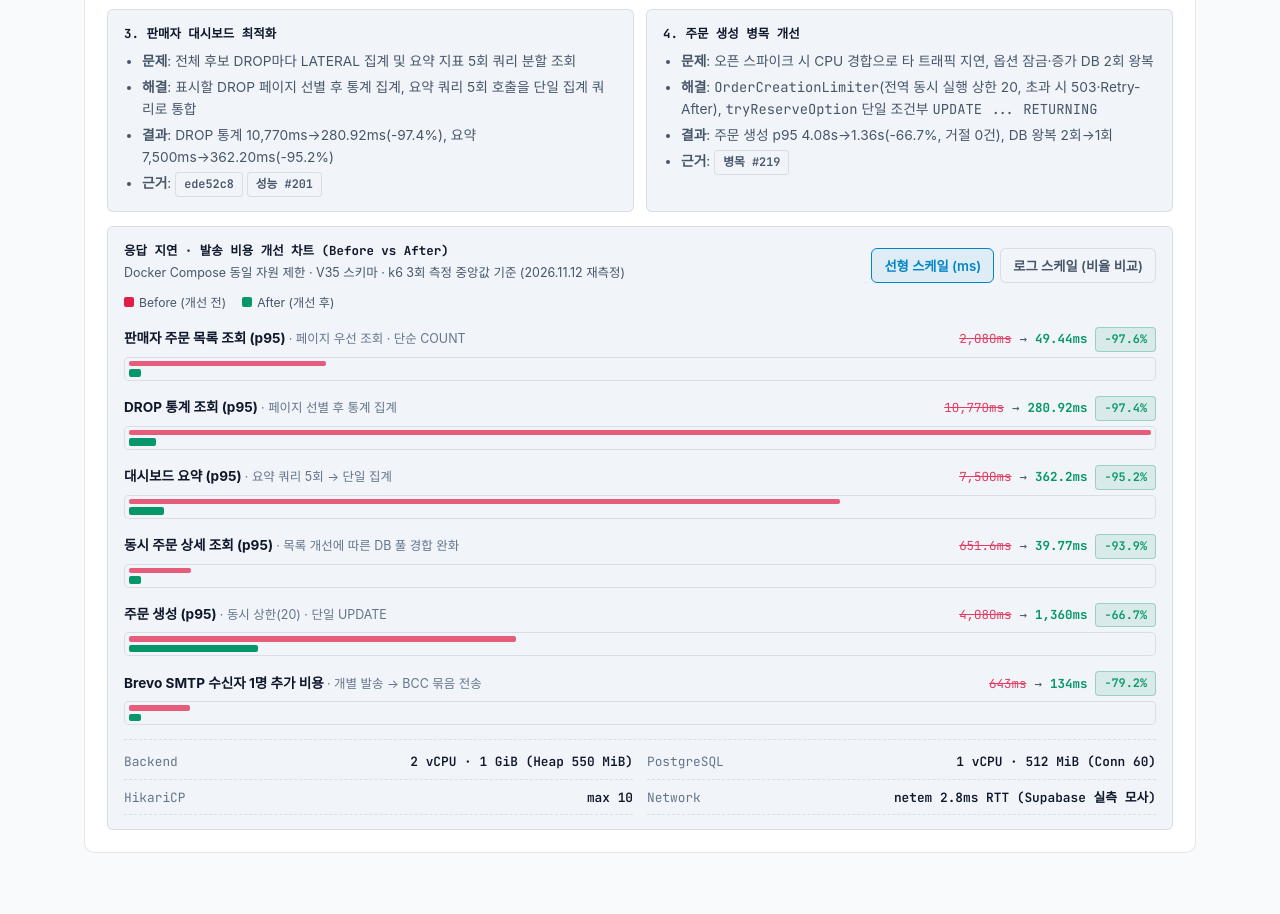
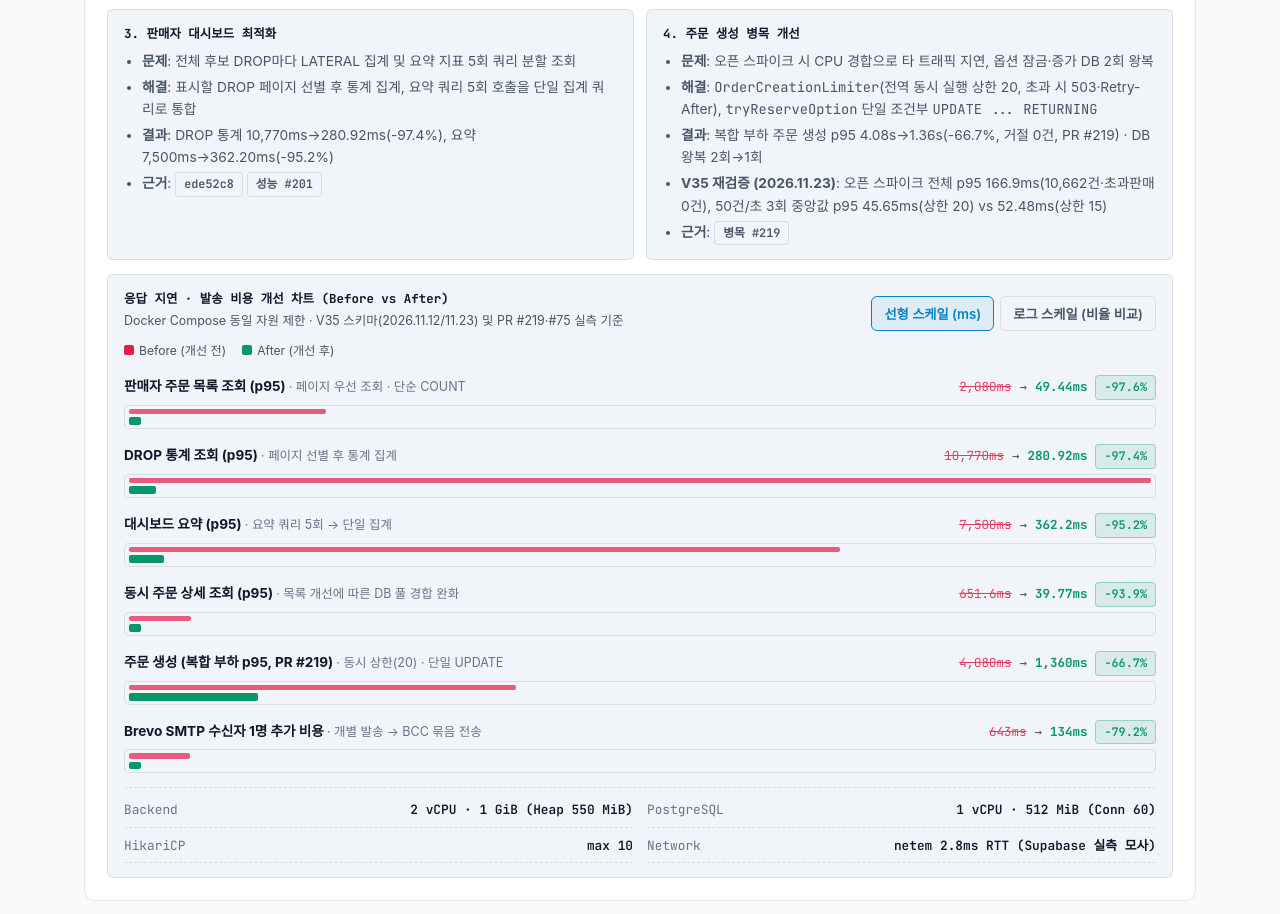
Before and after one commit to sang9831/backend-portfolio, a plain HTML site: page index.html in a window 1280 px wide. Shown: the part 1273-2187 px from the top of the page. Drawn offline with Linux system fonts and the light colour scheme; a web font is replaced by a local one.

Commit message:
docs: V35 주문 생성·드롭 오픈 스파이크 재검증 수치 반영

```diff
--- a/index.html
+++ b/index.html
@@ -151,7 +151,8 @@
               <ul>
                 <li><strong>문제</strong>: 오픈 스파이크 시 CPU 경합으로 타 트래픽 지연, 옵션 잠금·증가 DB 2회 왕복</li>
                 <li><strong>해결</strong>: <code>OrderCreationLimiter</code>(전역 동시 실행 상한 20, 초과 시 503·Retry-After), <code>tryReserveOption</code> 단일 조건부 <code>UPDATE ... RETURNING</code></li>
-                <li><strong>결과</strong>: 주문 생성 p95 4.08s→1.36s(-66.7%, 거절 0건), DB 왕복 2회→1회</li>
+                <li><strong>결과</strong>: 복합 부하 주문 생성 p95 4.08s→1.36s(-66.7%, 거절 0건, PR #219) · DB 왕복 2회→1회</li>
+                <li><strong>V35 재검증 (2026.11.23)</strong>: 오픈 스파이크 전체 p95 166.9ms(10,662건·초과판매 0건), 50건/초 3회 중앙값 p95 45.65ms(상한 20) vs 52.48ms(상한 15)</li>
                 <li><strong>근거</strong>: <a class="pr-link" href="https://github.com/prgrms-aibe-devcourse/AIBE7_FinalProject_Team3/pull/219" target="_blank" rel="noopener">병목 #219</a></li>
               </ul>
             </div>
@@ -162,7 +163,7 @@
             <div style="display:flex;justify-content:space-between;align-items:flex-end;flex-wrap:wrap;gap:10px;margin-bottom:10px;">
               <div>
                 <h4 style="margin-bottom:2px;">응답 지연 · 발송 비용 개선 차트 (Before vs After)</h4>
-                <div style="font-size:0.78rem;color:var(--text-muted);">Docker Compose 동일 자원 제한 · V35 스키마 · k6 3회 측정 중앙값 기준 (2026.11.12 재측정)</div>
+                <div style="font-size:0.78rem;color:var(--text-muted);">Docker Compose 동일 자원 제한 · V35 스키마(2026.11.12/11.23) 및 PR #219·#75 실측 기준</div>
               </div>
               <div class="chart-controls">
                 <button class="tab-btn active" type="button" data-scale="linear">선형 스케일 (ms)</button>
--- a/script.js
+++ b/script.js
@@ -28,7 +28,7 @@
     { name: "DROP 통계 조회 (p95)", before: 10770, after: 280.92, unit: "ms", reduction: "97.4%", note: "페이지 선별 후 통계 집계" },
     { name: "대시보드 요약 (p95)", before: 7500, after: 362.20, unit: "ms", reduction: "95.2%", note: "요약 쿼리 5회 → 단일 집계" },
     { name: "동시 주문 상세 조회 (p95)", before: 651.6, after: 39.77, unit: "ms", reduction: "93.9%", note: "목록 개선에 따른 DB 풀 경합 완화" },
-    { name: "주문 생성 (p95)", before: 4080, after: 1360, unit: "ms", reduction: "66.7%", note: "동시 상한(20) · 단일 UPDATE" },
+    { name: "주문 생성 (복합 부하 p95, PR #219)", before: 4080, after: 1360, unit: "ms", reduction: "66.7%", note: "동시 상한(20) · 단일 UPDATE" },
     { name: "Brevo SMTP 수신자 1명 추가 비용", before: 643, after: 134, unit: "ms", reduction: "79.2%", note: "개별 발송 → BCC 묶음 전송" }
   ];
 
```
